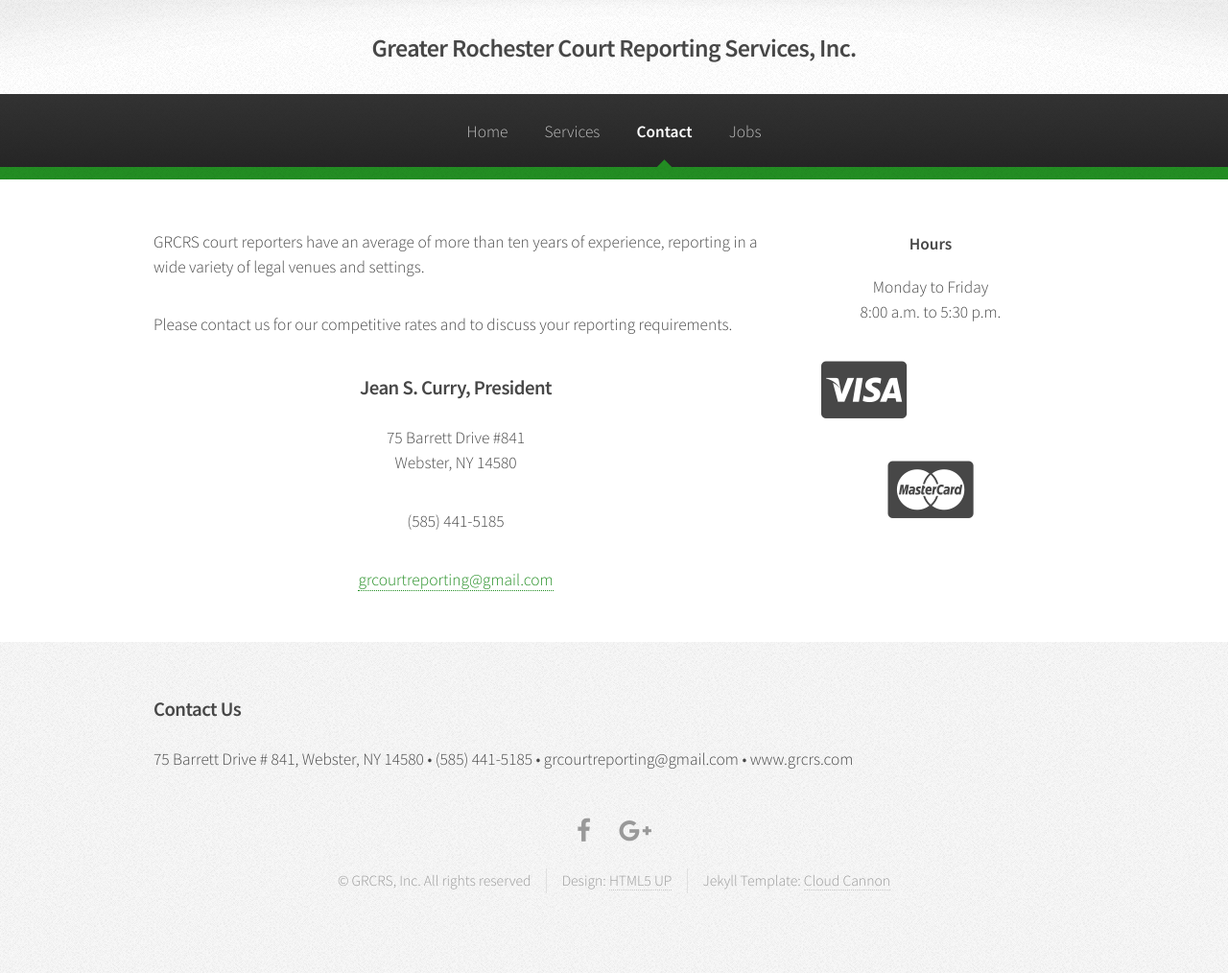
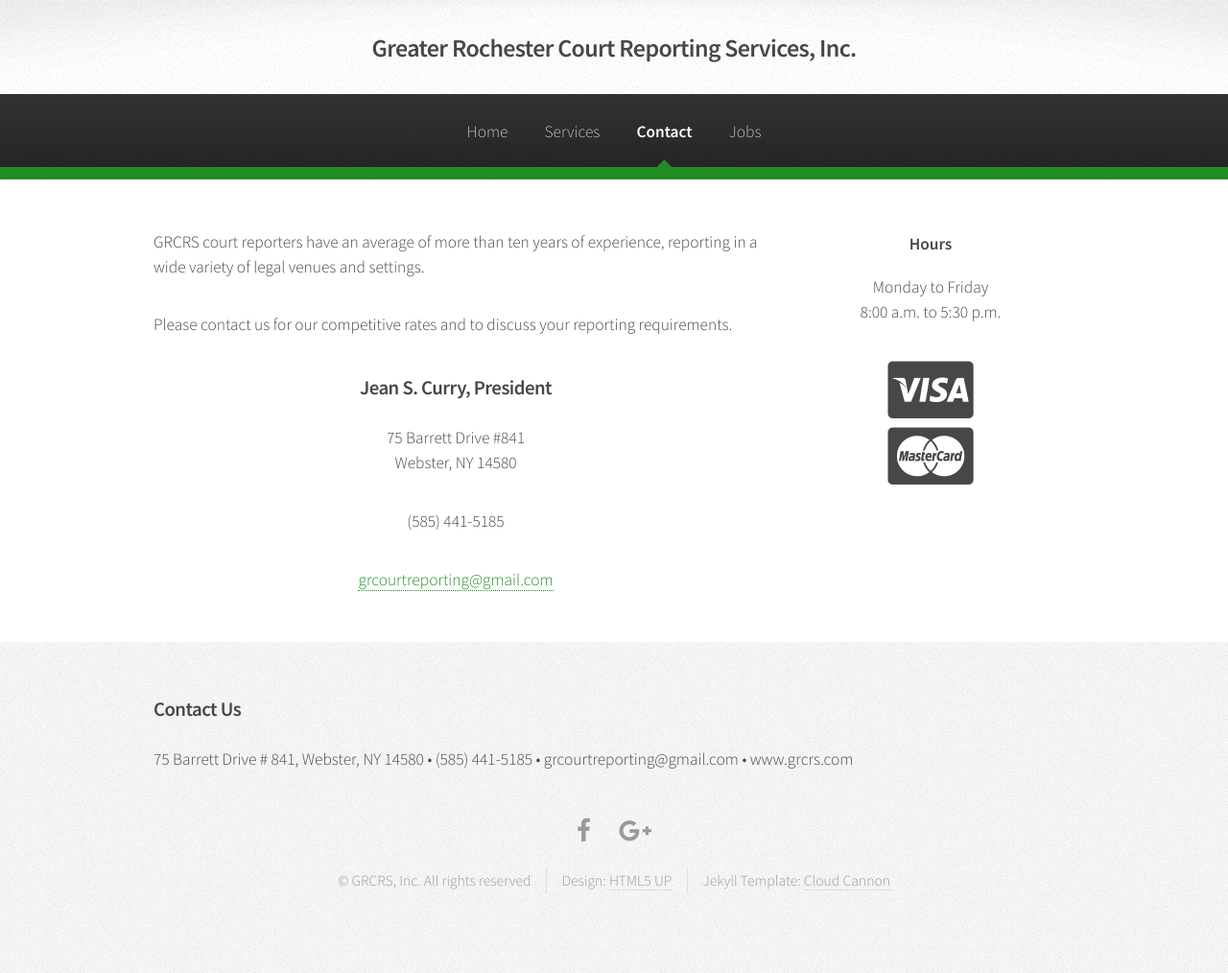
Before and after one commit to loganrath/grcrs, a Jekyll site: the page built from contact.html, in a window 1280 px wide. Shown: the whole page at 96% size. Built offline with Jekyll 4.4.1, drawn with Linux system fonts in a browser that asks for light colours.

Commit message:
cc icons

```diff
--- a/contact.html
+++ b/contact.html
@@ -20,8 +20,7 @@ layout: default
 				<div class="4u" style="text-align:center;">
 				<h4>Hours</h4>
 				<p>Monday to Friday <br />8:00 a.m. to 5:30 p.m.</p>
-				<p><i class="fa fa-cc-visa fa-4x" style="margin-right: 2em;"></i></p>
-				<p><i class="fa fa-cc-mastercard fa-4x"></i></p>
+				<p><i class="fa fa-cc-visa fa-4x"></i><br /><i class="fa fa-cc-mastercard fa-4x"></i></p>
 				</div>
 			</div>
 		</div>
```
